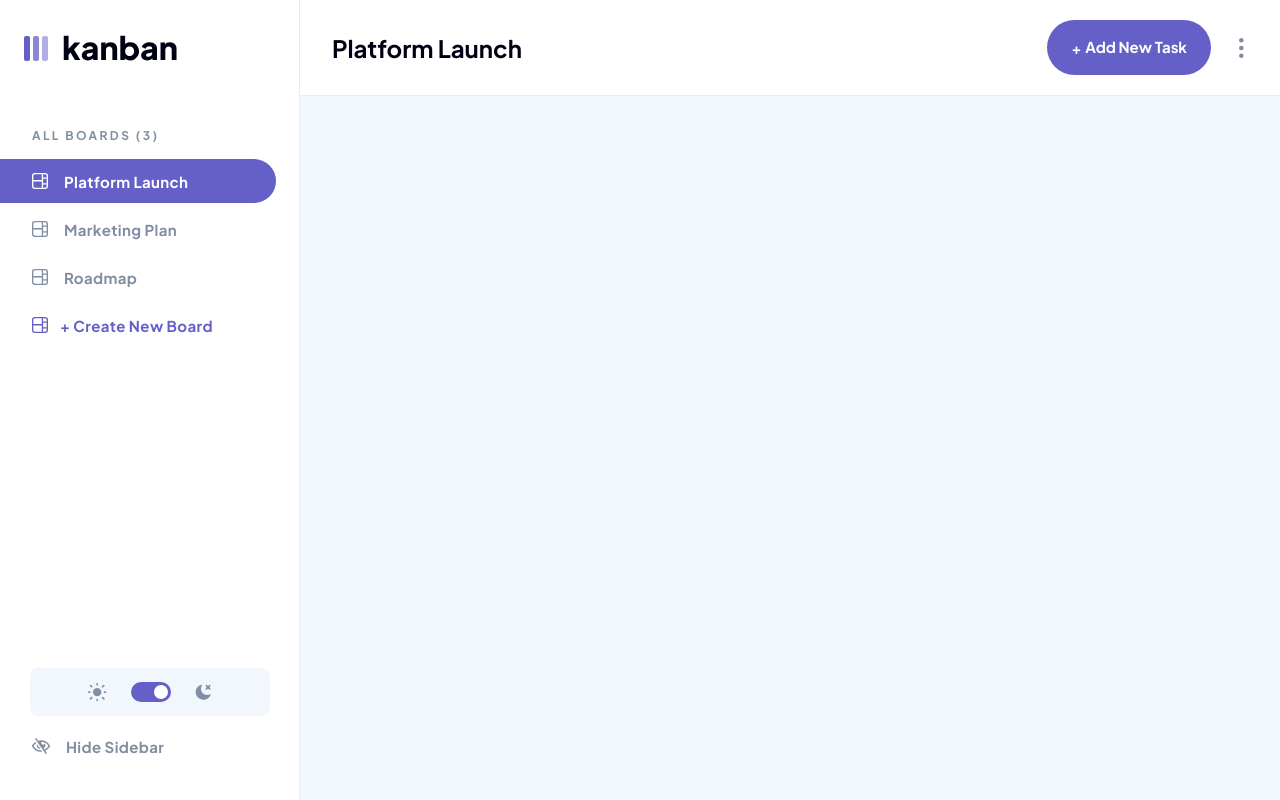
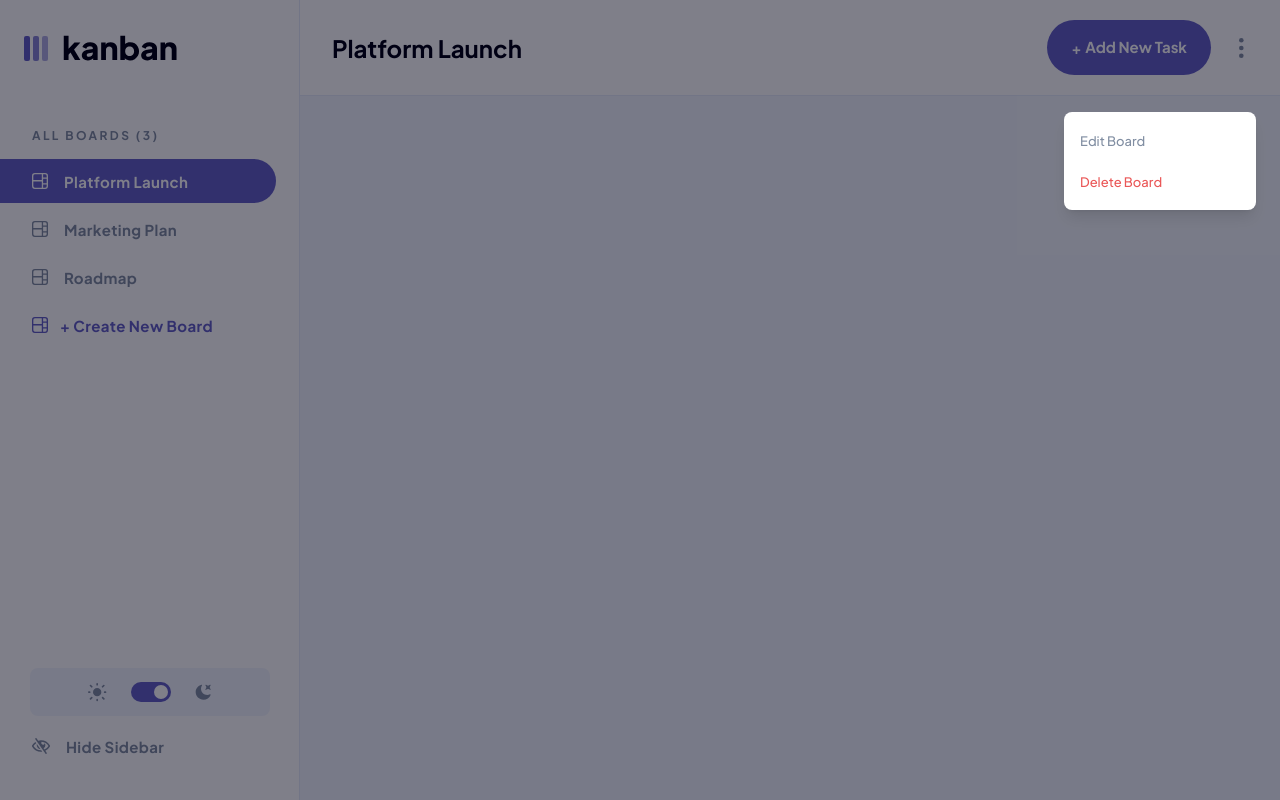
Before and after one commit to omofon/kanban, a React (Vite) app: page / in a window 1280 px wide. Both pictures are taken after a click on the button 1241 px from the left and 47 px from the top of the page. Built offline with nearby package versions, Linux system fonts and the light colour scheme.

Commit message:
feat: Add ActionMenu component

```diff
--- a/src/layout/Header.jsx
+++ b/src/layout/Header.jsx
@@ -11,12 +11,15 @@ import logoMobile from "../assets/logo-mobile.svg";
 import ellipsis from "../assets/icon-vertical-ellipsis.svg";
 import downChevron from "../assets/icon-chevron-down.svg";
 import upChevron from "../assets/icon-chevron-up.svg";
+import ActionMenu from "../ui/ActionMenu";
 
 function Header({ isSidebarOpen, onHide }) {
   const { isDark } = useTheme();
   const { activeBoard, hasColumns } = useBoard();
+  const boardName = activeBoard?.name;
+
   const [isMobileMenuOpen, setIsMobileMenuOpen] = useState(false);
-  const boardName = activeBoard?.name;
+  const [isActionMenuOpen, setIsActionMenuOpen] = useState(false);
 
   return (
     <header className="bg-surface w-full flex items-center justify-between h-16 md:h-20 lg:h-24 shrink-0">
@@ -50,6 +53,7 @@ function Header({ isSidebarOpen, onHide }) {
           />
         </button>
 
+        {/* Mobile Dropdown Menu */}
         <MobileMenu
           isOpen={isMobileMenuOpen}
           onClose={() => setIsMobileMenuOpen(false)}
@@ -80,9 +84,18 @@ function Header({ isSidebarOpen, onHide }) {
             <span className="relative top-[0.5px]">+</span> Add New Task
           </Button>
 
-          <button className="cursor-pointer p-1 rounded-full">
+          <button
+            onClick={() => setIsActionMenuOpen(true)}
+            className="cursor-pointer p-1 rounded-full"
+          >
             <img src={ellipsis} alt="Board options" />
           </button>
+
+          {/* Action Menu */}
+          <ActionMenu
+            isOpen={isActionMenuOpen}
+            onClose={() => setIsActionMenuOpen(false)}
+          />
         </div>
       </nav>{" "}
     </header>
--- /dev/null
+++ b/src/ui/ActionMenu.jsx
@@ -0,0 +1,40 @@
+import { useBoard } from "../context/BoardContext";
+
+export default function ActionMenu({ isOpen, onClose }) {
+  const {} = useBoard();
+
+  if (!isOpen) return null;
+
+  return (
+    <>
+      {/* Backdrop */}
+      <div className="fixed inset-0 bg-black/50 z-40" onClick={onClose} />
+
+      {/* Menu */}
+      <section className="fixed top-20 md:top-24 lg:top-28 right-6 w-48 bg-surface rounded-lg z-50 shadow-lg p-4 space-y-4">
+        <button
+          onClick={() => {
+            // function to open edit board modal
+            onClose();
+          }}
+          className="text-left w-full rounded-md text-ink-muted body-l
+            cursor-pointer transition-colors duration-150 hover:text-brand
+            "
+        >
+          Edit Board
+        </button>
+        <button
+          onClick={() => {
+            // function to open delete board modal
+            onClose();
+          }}
+          className="text-left w-full rounded-md text-danger body-l
+            cursor-pointer transition-colors duration-150 hover:text-danger-hover
+            "
+        >
+          Delete Board
+        </button>
+      </section>
+    </>
+  );
+}
--- a/src/ui/MobileMenu.jsx
+++ b/src/ui/MobileMenu.jsx
@@ -28,7 +28,7 @@ export default function MobileMenu({ isOpen, onClose }) {
       />
 
       {/* Panel */}
-      <section className="fixed top-20 left-1/2 -translate-x-1/2 w-66 bg-surface rounded-md z-50 py-4 md:hidden shadow-lg">
+      <section className="fixed top-20 left-1/2 -translate-x-1/2 w-66 bg-surface rounded-lg z-50 py-4 md:hidden shadow-lg">
         {/* Board List */}
         <nav className="flex flex-col w-60">
           <p className="text-ink-muted px-6 mb-4 heading-s uppercase">
```
